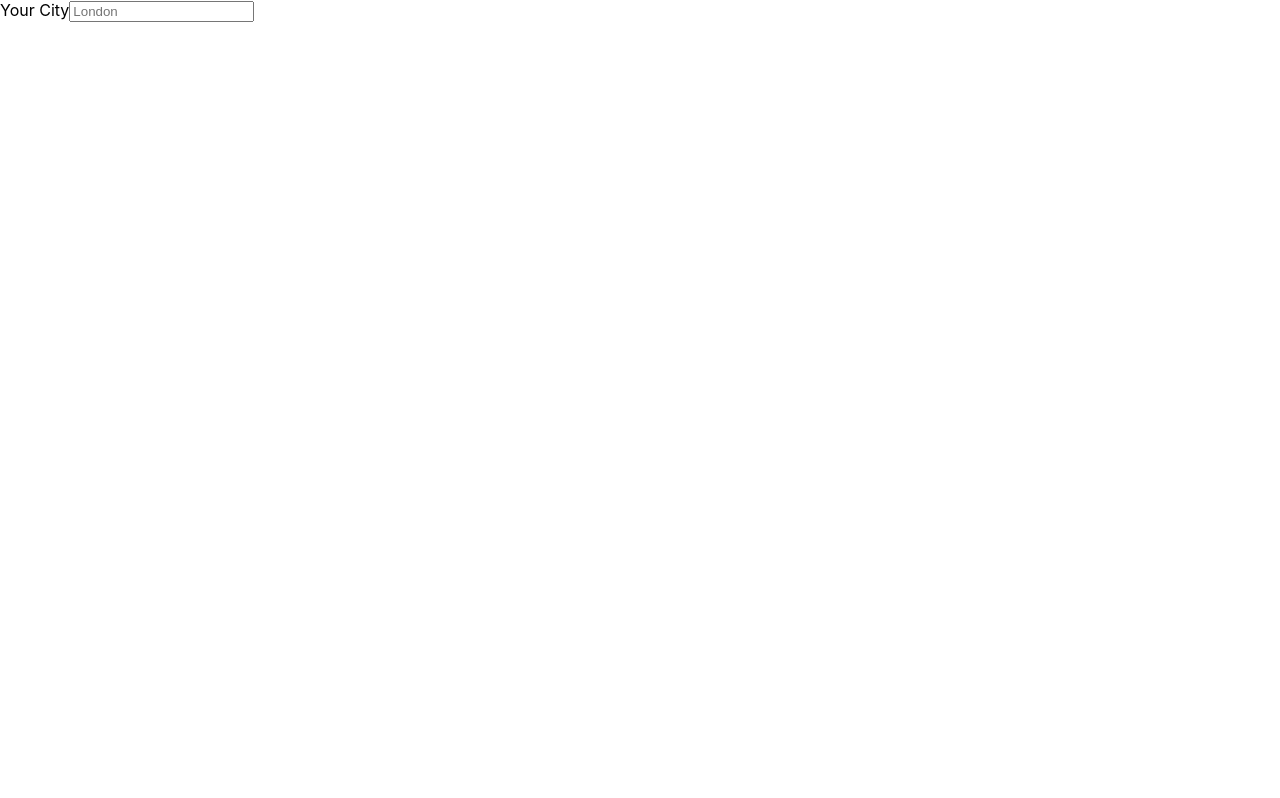
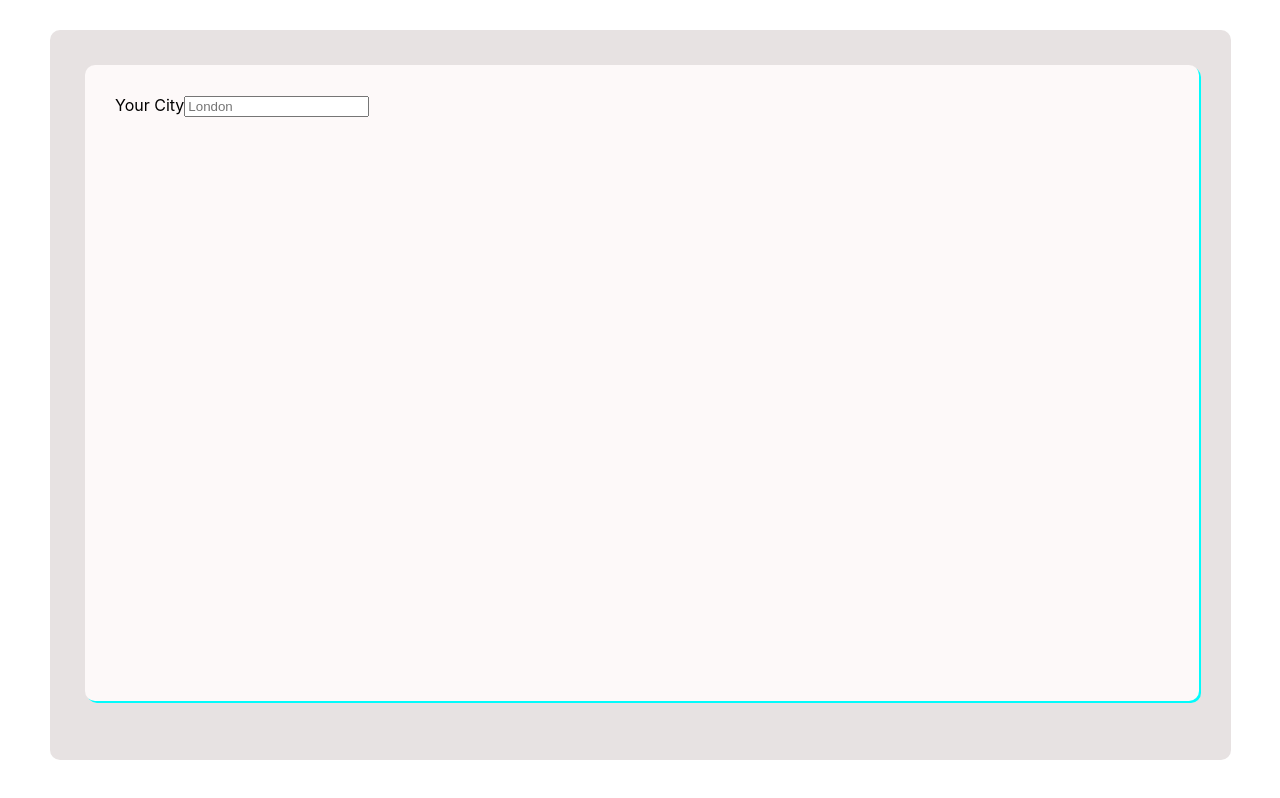
Before and after one commit to sowahtech/weather-app, a React (Create React App) app: page / in a window 1280 px wide. Built offline with nearby package versions, Linux system fonts and the light colour scheme.

Commit message:
basic styling for outer-app-container and inner-app-container done

```diff
--- a/src/App.css
+++ b/src/App.css
@@ -1,3 +1,21 @@
 .App {
+}
 
+.outer-app-container {
+  height: 90vh;
+  width: 91.5%;
+  background-color: rgb(231, 226, 226);
+  margin: 30px 50px;
+  padding: 5px;
+  border-radius: 10px;
 }
+
+.inner-app-container {
+  height: 72vh;
+  width: 90%;
+  background-color: rgb(253, 249, 249);
+  margin: 30px;
+  padding: 30px;
+  border-radius: 10px;
+  box-shadow: 2px 2px rgb(2, 252, 252);
+}
--- a/src/App.js
+++ b/src/App.js
@@ -3,7 +3,8 @@ import "./App.css";
 function App() {
   return (
     <div className="App">
-      <div className="app-container">
+      <div className="outer-app-container">
+        <div className="inner-app-container">
           <div className="app-left">
             <form>
               <label>Your City</label>
@@ -13,6 +14,7 @@ function App() {
           <div className="app-right"></div>
         </div>
       </div>
+    </div>
   );
 }
 
```
Lines whose indentation alone changed are shown as unchanged.
